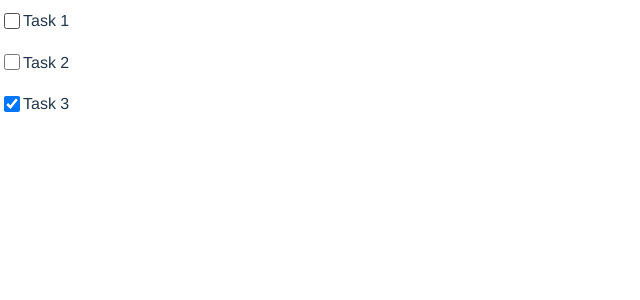
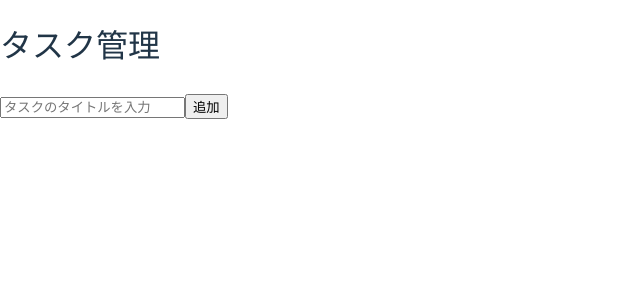
Before and after one commit to ko-maru/task-management, a React (Vite) app: page / in a window 1280 px wide. Shown: the top 300 px of the page, without its empty margins (0-640 px from the left). Built offline with nearby package versions, Linux system fonts and the light colour scheme.

Commit message:
タスク管理機能の実装を改善し、タスク追加とトグル機能を追加。CSSスタイルを整形。

```diff
--- a/src/App.tsx
+++ b/src/App.tsx
@@ -1,27 +1,50 @@
+import { useState } from "react";
+import AddTask from "./components/AddTask";
 import TaskList from "./components/TaskList";
 import TaskListItem from "./components/TaskListItem";
-import { createTask } from "./models/task";
-import type { Tasks } from "./models/tasks";
+import {
+  addTask,
+  getTaskById,
+  updateTaskById,
+  type Tasks,
+} from "./models/tasks";
 import { STATUS_COMPLETE } from "./models/taskStatus";
-import { parseTaskTitle } from "./models/taskTitle";
-
-const tasks: Tasks = [
-  createTask({ title: parseTaskTitle("Task 1") }),
-  createTask({ title: parseTaskTitle("Task 2") }),
-  createTask({ title: parseTaskTitle("Task 3"), status: STATUS_COMPLETE }),
-];
+import type { TaskId } from "./models/taskId";
+import { toggleTaskStatus } from "./models/task";
 
 function App() {
+  const [tasks, setTasks] = useState<Tasks>([]);
+
+  const handleAddTask = (task: (typeof tasks)[number]) => {
+    setTasks((prevTasks) => addTask(prevTasks, task));
+    console.log("Added task:", task);
+  };
+
+  const handleToggleTask = (taskId: TaskId) => {
+    setTasks((prevTasks) => {
+      const task = getTaskById(prevTasks, taskId);
+      if (!task) return prevTasks;
+
+      const updatedTask = toggleTaskStatus(task);
+      return updateTaskById(prevTasks, updatedTask);
+    });
+  };
+
   return (
+    <div>
+      <h1>タスク管理</h1>
+      <AddTask onAdd={handleAddTask} />
       <TaskList>
         {tasks.map((task) => (
           <TaskListItem
             key={task.id}
             title={task.title}
             completed={task.status === STATUS_COMPLETE}
+            onToggle={() => handleToggleTask(task.id)}
           />
         ))}
       </TaskList>
+    </div>
   );
 }
 
--- a/src/components/TaskListItem/TaskListItem.module.css
+++ b/src/components/TaskListItem/TaskListItem.module.css
@@ -1,9 +1,7 @@
-.root {
-}
-
 .label {
 	display: flex;
 	align-items: center;
+	gap: 8px;
 	padding: 8px 0;
 }
 
```
Lines whose indentation alone changed are shown as unchanged.
